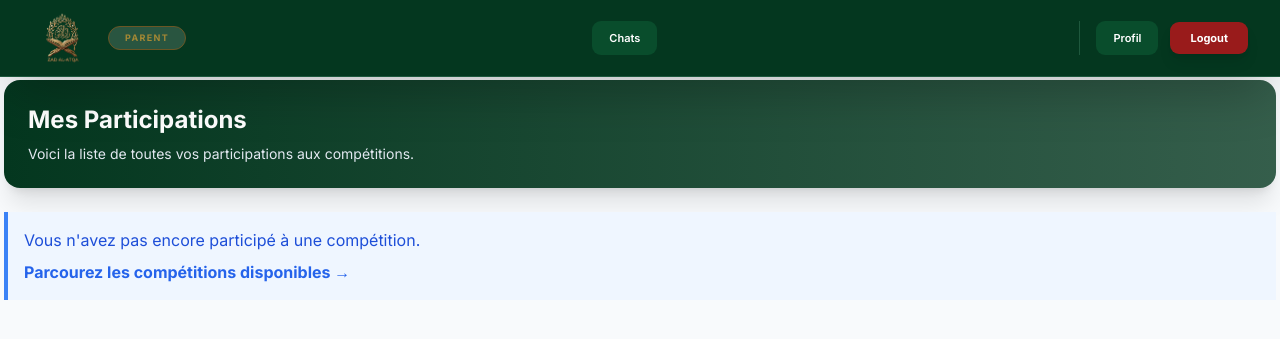
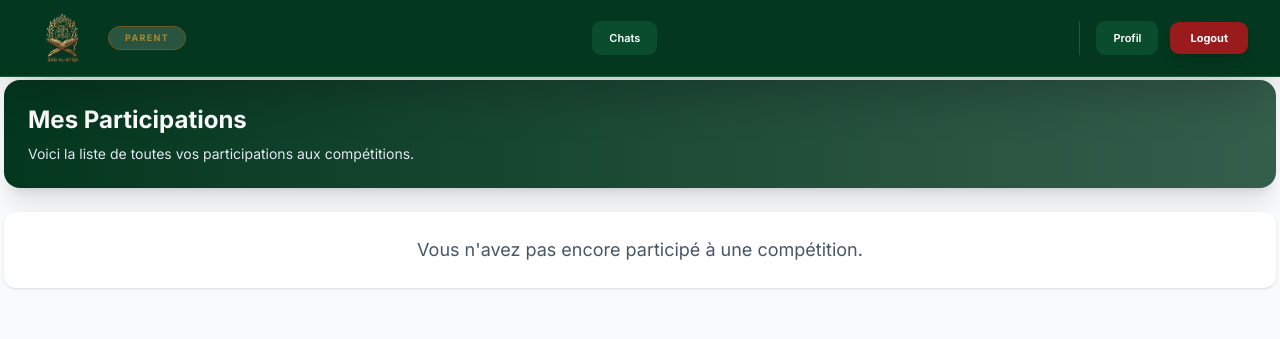
Before and after one commit to ELMehdi877/ZAD-AL-ATQA-sans-DOCKER, a Laravel app: template resources/views/student/participations/index.blade.php in a window 1280 px wide. Shown: the top 339 px of the page. Run offline with Laravel 12, Linux system fonts and the light colour scheme; the template is opened without the code that fills it, so the values that code supplies are empty; parts of the project's set-up code (start-up, migrations or seed data) failed here and were passed over; some libraries are stand-ins or nearby versions.

Commit message:
refactor: update no participation message styling and content

```diff
--- a/resources/views/student/participations/index.blade.php
+++ b/resources/views/student/participations/index.blade.php
@@ -88,11 +88,9 @@
             </div>
         @else
             <!-- Message si aucune participation -->
-            <div class="bg-blue-50 border-l-4 border-blue-500 p-4">
-                <p class="text-blue-700">Vous n'avez pas encore participé à une compétition.</p>
-                <p class="text-blue-600 mt-2">
-                    <a href="{{ route('student.competitions') }}" class="font-bold hover:underline">Parcourez les compétitions disponibles →</a>
-                </p>
+            <div class="text-slate-600 text-lg">
+                <p class="rounded-xl bg-white p-6 shadow text-center">Vous n'avez pas encore participé à une compétition.</p>
+
             </div>
         @endif
 @endsection
```
